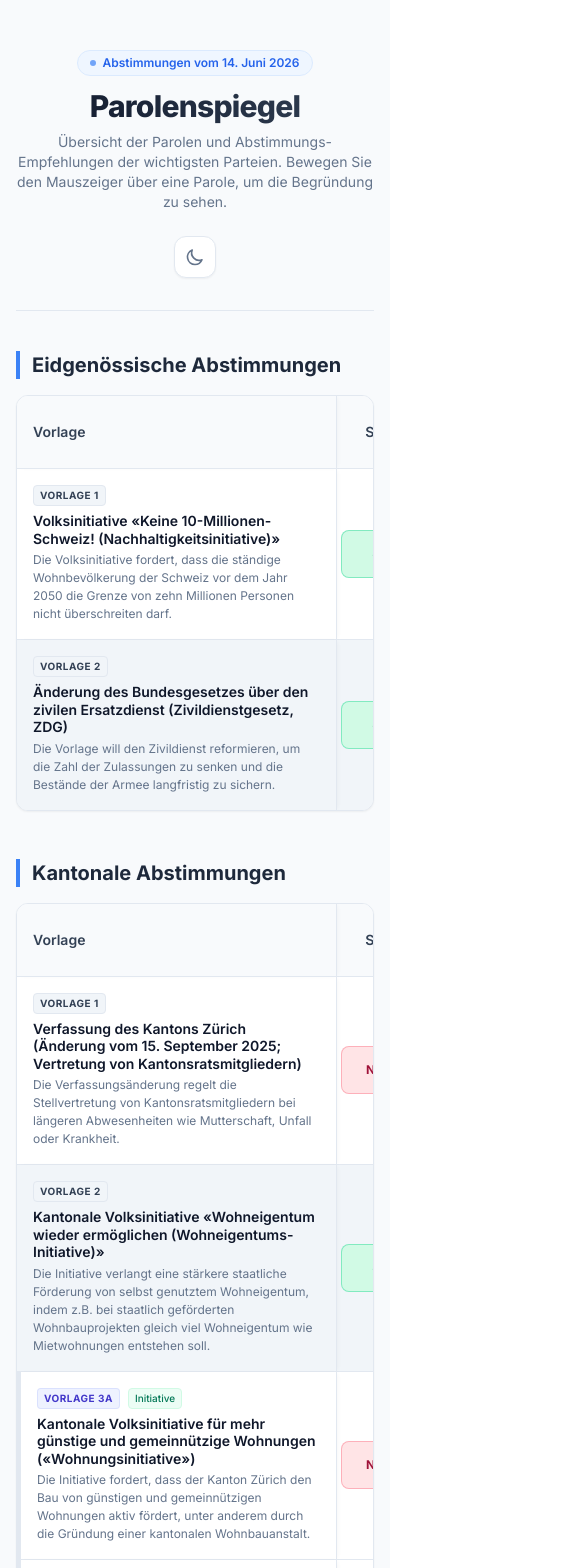
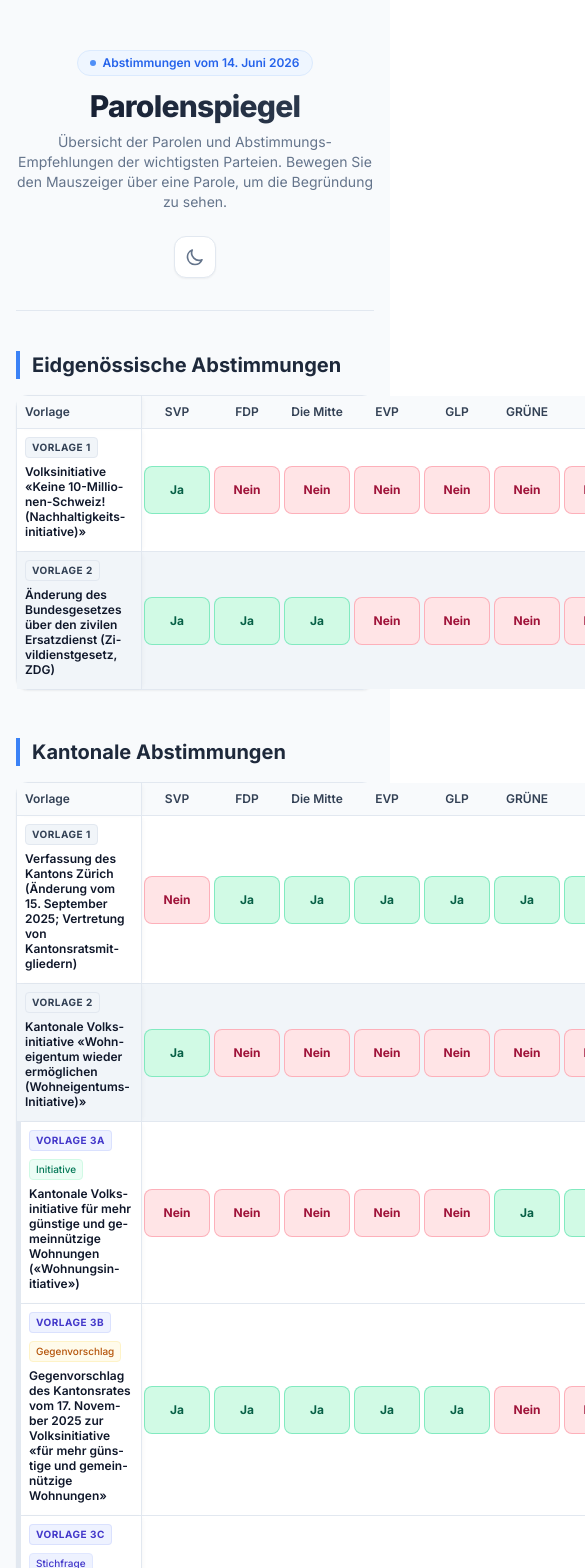
Before and after one commit to avaucher/avaucher.github.io, a Next.js app: page /2026-06-14-votations in a window 390 px wide. Shown: the top 1568 px of the page, 585 px wide, since content can reach past the window. Built offline with nearby package versions, Linux system fonts and the light colour scheme.

Commit message:
Fix mobile text overflows, responsive abbreviations, table layout simplicity, and z-index stacking issues on hover

```diff
--- a/app/2026-06-14-votations/votations-client.tsx
+++ b/app/2026-06-14-votations/votations-client.tsx
@@ -76,14 +76,35 @@ export default function VotationsClient({ initialData }: VotationsClientProps) {
   const communalGroups = initialData.filter((group) => group.level === "communal");
 
   // Get localized recommendation label
-  const getRecLabel = (rec?: string | null) => {
+  const renderCellLabel = (rec?: string | null) => {
     if (!rec) return "-";
     const norm = rec.toLowerCase();
     if (norm === "ja") return "Ja";
     if (norm === "nein") return "Nein";
-    if (norm === "stimmfreigabe" || norm === "freigabe") return "Freigabe";
-    if (norm === "initiative") return "Initiative";
-    if (norm === "gegenvorschlag") return "Gegenvorschlag";
+    if (norm === "stimmfreigabe" || norm === "freigabe") {
+      return (
+        <>
+          <span className="hidden sm:inline">Freigabe</span>
+          <span className="inline sm:hidden">Frei.</span>
+        </>
+      );
+    }
+    if (norm === "initiative") {
+      return (
+        <>
+          <span className="hidden sm:inline">Initiative</span>
+          <span className="inline sm:hidden">Init.</span>
+        </>
+      );
+    }
+    if (norm === "gegenvorschlag") {
+      return (
+        <>
+          <span className="hidden sm:inline">Gegenvorschlag</span>
+          <span className="inline sm:hidden">Gegenv.</span>
+        </>
+      );
+    }
     return rec;
   };
 
@@ -208,18 +229,18 @@ export default function VotationsClient({ initialData }: VotationsClientProps) {
         <h2 className="text-xl font-bold text-slate-800 dark:text-slate-200 mb-4 border-l-4 border-blue-500 pl-3">
           {title}
         </h2>
-        <div className="bg-white dark:bg-slate-900 border border-slate-200 dark:border-slate-800 rounded-xl shadow-sm overflow-hidden lg:overflow-visible">
-          <div className="overflow-x-auto lg:overflow-visible">
+        <div className="bg-white dark:bg-slate-900 border border-slate-200 dark:border-slate-800 rounded-xl shadow-sm overflow-visible">
+          <div className="overflow-visible">
             <table className="w-full border-separate border-spacing-0 table-fixed">
               <thead>
                 <tr className="bg-slate-50/70 dark:bg-slate-900/50">
-                  <th className="sticky top-0 left-0 bg-slate-50 dark:bg-slate-900 border-b border-r border-slate-200 dark:border-slate-800 z-30 p-4 text-left font-semibold text-slate-700 dark:text-slate-300 text-sm min-w-[280px] w-[320px] shadow-[2px_0_5px_-2px_rgba(0,0,0,0.05)]">
+                  <th className="sticky top-0 left-0 bg-slate-50 dark:bg-slate-900 border-b border-r border-slate-200 dark:border-slate-800 z-30 p-2 sm:p-4 text-left font-semibold text-slate-700 dark:text-slate-300 text-xs sm:text-sm min-w-[125px] w-[125px] sm:min-w-[280px] sm:w-[320px] shadow-[2px_0_5px_-2px_rgba(0,0,0,0.05)]">
                     Vorlage
                   </th>
                   {parties.map((party) => (
                     <th
                       key={party}
-                      className="sticky top-0 bg-slate-50/95 dark:bg-slate-900/95 backdrop-blur-sm z-20 w-[85px] p-4 text-center font-semibold text-slate-700 dark:text-slate-300 border-b border-slate-200 dark:border-slate-800 text-sm"
+                      className="sticky top-0 bg-slate-50/95 dark:bg-slate-900/95 backdrop-blur-sm z-20 w-[70px] sm:w-[85px] p-2 sm:p-4 text-center font-semibold text-slate-700 dark:text-slate-300 border-b border-slate-200 dark:border-slate-800 text-xs sm:text-sm"
                     >
                       {party}
                     </th>
@@ -234,20 +255,10 @@ export default function VotationsClient({ initialData }: VotationsClientProps) {
                   // Alternating background shades for vote groups
                   const isEvenGroup = groupIdx % 2 === 0;
 
-                  // Background classes for the row
+                  // Background classes for the row and sticky cell (needs to be solid)
                   const rowBgClass = isEvenGroup
                     ? "bg-white dark:bg-slate-900"
                     : "bg-slate-100 dark:bg-slate-950";
-
-                  // Background classes for the sticky cell (needs to be solid and match the row bg)
-                  const stickyTdBgClass = isEvenGroup
-                    ? "bg-white dark:bg-slate-900 group-hover:bg-slate-50 dark:group-hover:bg-slate-800/60"
-                    : "bg-slate-100 dark:bg-slate-950 group-hover:bg-slate-200/60 dark:group-hover:bg-slate-900/60";
-
-                  // Hover class for the row
-                  const rowHoverClass = isEvenGroup
-                    ? "hover:bg-slate-50 dark:hover:bg-slate-800/20"
-                    : "hover:bg-slate-200/50 dark:hover:bg-slate-900/40";
 
                   return group.items.map((item, itemIdx) => {
                     const isLastRowInGroup = itemIdx === group.items.length - 1;
@@ -265,15 +276,15 @@ export default function VotationsClient({ initialData }: VotationsClientProps) {
                       <tr
                         key={`${group.id}-${item.subId || "single"}`}
                         className={`
-                          group transition-colors ${rowBgClass} ${rowHoverClass}
+                          group transition-colors ${rowBgClass}
                         `}
                       >
                         <td
                           className={`
-                            sticky left-0 bg-clip-padding z-10 p-4
+                            sticky left-0 bg-clip-padding z-20 p-2 sm:p-4
                             border-r border-slate-200 dark:border-slate-800
                             shadow-[2px_0_5px_-2px_rgba(0,0,0,0.05)] transition-colors
-                            ${stickyTdBgClass}
+                            ${rowBgClass}
                             ${isBundle ? "border-l-4 border-indigo-500/80 dark:border-indigo-500/50" : ""}
                             ${bottomBorderClass}
                           `}
@@ -298,18 +309,21 @@ export default function VotationsClient({ initialData }: VotationsClientProps) {
                               </span>
                             )}
                           </div>
-                          <div className="font-semibold text-slate-900 dark:text-slate-100 text-sm leading-tight mb-1">
+                          <div
+                            lang="de"
+                            className="font-semibold text-slate-900 dark:text-slate-100 text-xs sm:text-sm leading-tight mb-1 break-words hyphens-auto"
+                          >
                             {item.itemName}
                           </div>
-                          <div className="text-xs text-slate-500 dark:text-slate-400 font-normal leading-normal">
+                          <div className="hidden sm:block text-xs text-slate-500 dark:text-slate-400 font-normal leading-normal break-words hyphens-auto">
                             {item.shortDescription}
                           </div>
                         </td>
                         {parties.map((party) => {
                           const rec = item.voteRecommendations.find((r) => r.party === party);
                           const isClickable = !!rec?.url;
-                          const cellLabel = getRecLabel(rec?.recommendation);
-                          const isLongLabel = cellLabel.length > 5;
+                          const rawRec = rec?.recommendation || "";
+                          const isLongLabel = rawRec.length > 5;
                           const textClass = isLongLabel
                             ? "text-[9.5px] leading-tight px-0.5 py-1 text-center"
                             : "text-xs";
@@ -320,7 +334,7 @@ export default function VotationsClient({ initialData }: VotationsClientProps) {
                             return (
                               <td
                                 key={party}
-                                className={`p-1 text-center align-middle h-full ${bottomBorderClass}`}
+                                className={`p-0.5 sm:p-1 text-center align-middle h-full ${bottomBorderClass}`}
                               >
                                 <a
                                   href={rec.url}
@@ -334,7 +348,7 @@ export default function VotationsClient({ initialData }: VotationsClientProps) {
                                   onMouseLeave={handleMouseLeave}
                                   onClick={(e) => handleCellClick(e, rec, `${group.id}-${item.subId || "single"}-${party}`)}
                                 >
-                                  {cellLabel}
+                                  {renderCellLabel(rec.recommendation)}
                                 </a>
                               </td>
                             );
@@ -343,7 +357,7 @@ export default function VotationsClient({ initialData }: VotationsClientProps) {
                           return (
                             <td
                               key={party}
-                              className={`p-1 text-center align-middle h-full ${bottomBorderClass}`}
+                              className={`p-0.5 sm:p-1 text-center align-middle h-full ${bottomBorderClass}`}
                             >
                               <div
                                 className={`${baseCellClass} ${getCellStyles(
@@ -358,7 +372,7 @@ export default function VotationsClient({ initialData }: VotationsClientProps) {
                                   rec ? handleCellClick(e, rec, `${group.id}-${item.subId || "single"}-${party}`) : undefined
                                 }
                               >
-                                {cellLabel}
+                                {renderCellLabel(rec?.recommendation)}
                               </div>
                             </td>
                           );
```
